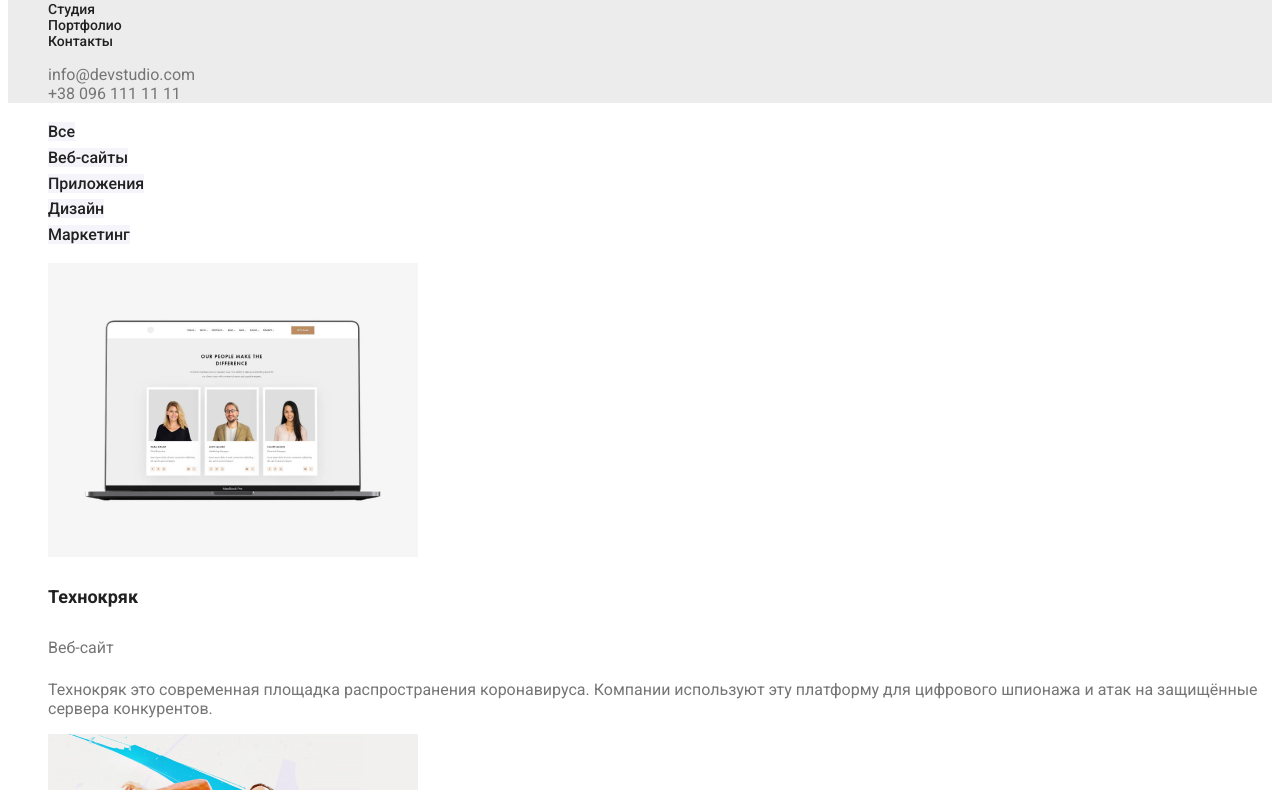
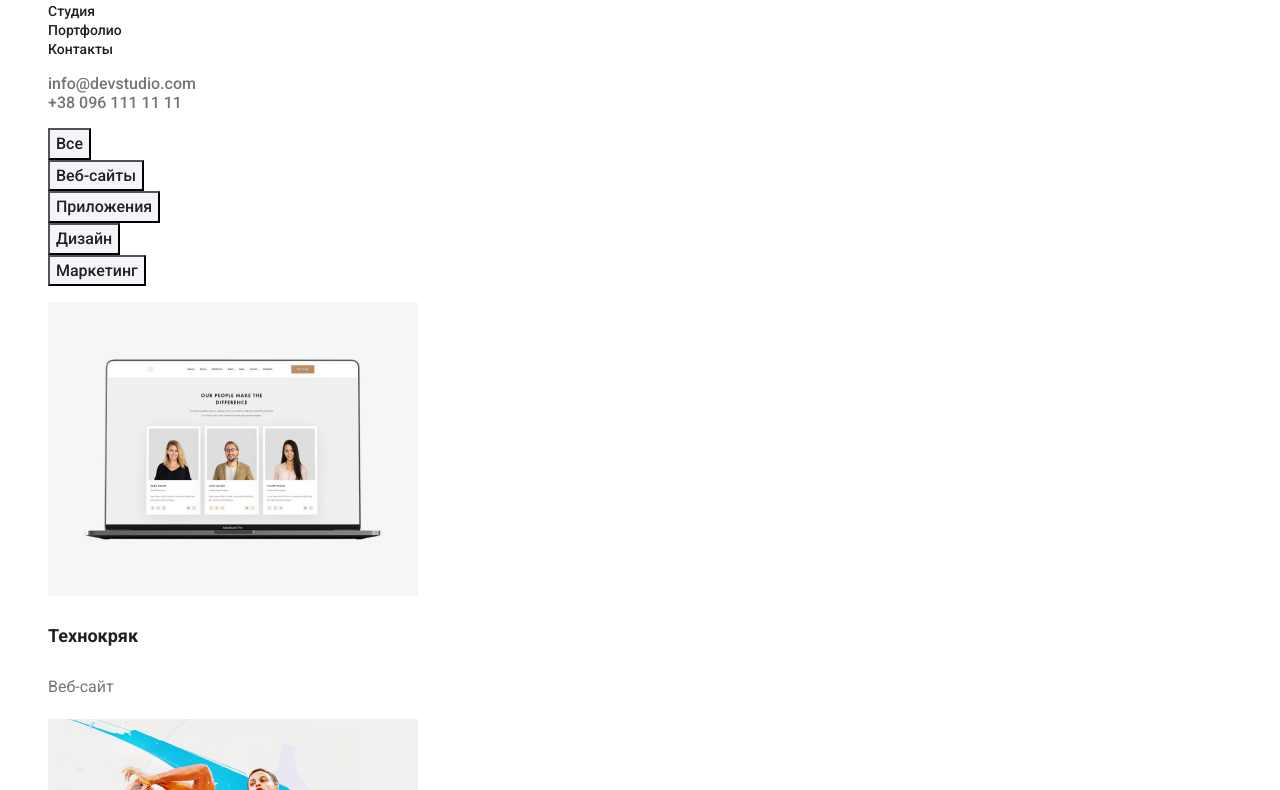
Before and after one commit to Miguelidze/goit-markup-hw-02, a plain HTML site: page portfolio.html in a window 1280 px wide. Shown: the part 54-844 px from the top of the page. Drawn offline with Linux system fonts and the light colour scheme.

Commit message:
REmark en Homework 2
1 редактирование шапки
2 настройка ховера и фокуса в ссылках
3 отработка цвета в футере
4 изменение недочетов

```diff
--- a/css/style.css
+++ b/css/style.css
@@ -23,9 +23,6 @@ a {
   color: inherit;
 }
 
-header {
-  background-color: var(--background-color-header);
-}
 /* */
 .list {
   list-style: none;
@@ -70,10 +67,12 @@ header {
   color: var(--title-text-color);
 }
 
+.contact-link-head {
+  font-weight: 500;
+}
 .contact-link-head:focus,
 .contact-link-head:hover {
   color: var(--link-text-color);
-  font-weight: 500;
 }
 /* Main banner*/
 .hero {
@@ -156,11 +155,13 @@ address {
   font-size: 14px;
   line-height: 1.7;
 }
-.contacts-list-foot list {
+
+.contact-link-foot {
   font-size: 14px;
   line-height: 1.7;
   color: rgba(255, 255, 255, 0.6);
 }
+
 .contact-link-foot:focus,
 .contact-link-foot:hover {
   color: var(--link-text-color);
--- a/portfolio.html
+++ b/portfolio.html
@@ -14,28 +14,28 @@
 <body>
     <header class="page-header">
         <div class="list">
-            <a href="logo" class="logo">Web<span class="accent">Studio</span></a>
+            <a class="logo" href="logotype">Web<span class="accent">Studio</span></a>
             <nav>
                 <ul class="nav-list list">
-                    <li class="nav-link"><a href="./index.html">Студия</a></li>
-                    <li class="nav-link"><a href="./portfolio.html">Портфолио</a></li>
-                    <li class="nav-link"><a href="#">Контакты</a></li>
+                    <li><a class="nav-link" href="./index.html">Студия</a></li>
+                    <li><a class="nav-link" href="./portfolio.html">Портфолио</a></li>
+                    <li><a class="nav-link" href="#">Контакты</a></li>
                 </ul>
             </nav>
             <ul class="contacts-list-head list">
-                <li class="contact-link-head"><a href="mailto:info@devstudio.com">info@devstudio.com</a></li>
-                <li class="contact-link-head"><a href="tel:+380961111111">+38 096 111 11 11</a></li>
+                <li><a class="contact-link-head" href="mailto:info@devstudio.com">info@devstudio.com</a></li>
+                <li><a class="contact-link-head" href="tel:+380961111111">+38 096 111 11 11</a></li>
             </ul>
         </div>
     </header>
     <main>
         <div>
             <ul class="list-button list">
-                <li><button2 class="page-serfing" type="button">Все</button2></li>
-                <li><button2 class="page-serfing"type="button">Веб-сайты</button2></li>
-                <li><button2 class="page-serfing"type="button">Приложения</button2></a></li>
-                <li><button2 class="page-serfing"type="button">Дизайн</button2></a></li>
-                <li><button2 class="page-serfing" type="button">Маркетинг</button2></a></li>
+                <li><button class="page-serfing" type="button">Все</button></li>
+                <li><button class="page-serfing" type="button">Веб-сайты</button></li>
+                <li><button class="page-serfing" type="button">Приложения</button></a></li>
+                <li><button class="page-serfing" type="button">Дизайн</button></a></li>
+                <li><button class="page-serfing" type="button">Маркетинг</button></a></li>
             </ul>
         </div>
 
@@ -46,7 +46,7 @@
                         <img src="./images portfolio/crack.jpg" alt="crack" width="370".>
                         <h3 class="title-project">Технокряк</h3>
                         <p class="text-project">Веб-сайт</p>
-                        <p>Технокряк это современная площадка распространения коронавируса. Компании используют эту платформу для цифрового шпионажа и атак на защищённые сервера конкурентов.</p>
+                        <p></p>
                     </a>
                 </li>
                 <li class="portfolio-item">
@@ -117,12 +117,12 @@
         </div>
         <!-- Undeground of web page-->
         <footer class="footer" id="footer">
-                <a href="logo" class="logo">Web<span class="accent-footer">Studio</span></a>
+                <a class="logo" href="logotype">Web<span class="accent-footer">Studio</span></a>
             <address>
                 <p class="address">г. Киев, пр-т Леси Украинки, 26</p>
                 <ul class="contacts-list-foot list">
-                    <li class="contact-link-foot"><a href="mailto:info@example.com">info@example.com</a></li>
-                    <li class="contact-link-foot"><a href="tel:+380991111111">+38 099 111 11 11</a></li>
+                    <li><a class="contact-link-foot" href="mailto:info@example.com">info@example.com</a></li>
+                    <li><a class="contact-link-foot" href="tel:+380991111111">+38 099 111 11 11</a></li>
                 </ul>
             </address>
         </footer>
```
Also changed, not shown: index.html (+10 -10 lines).
